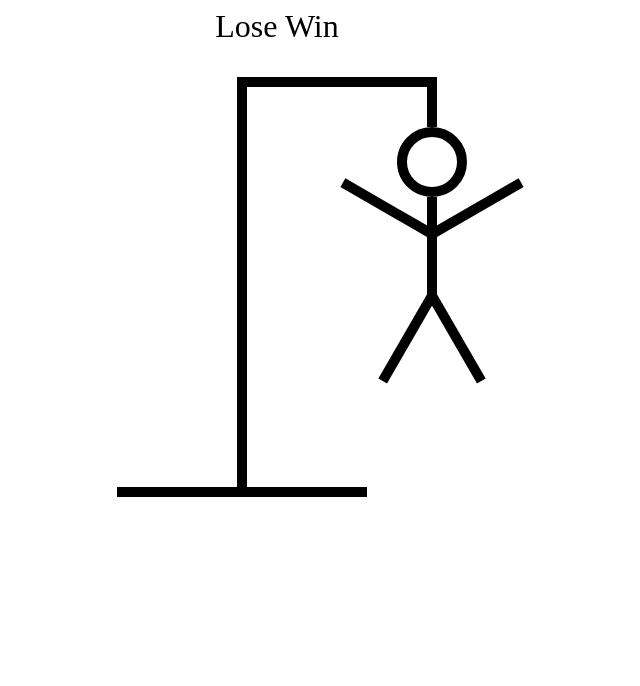
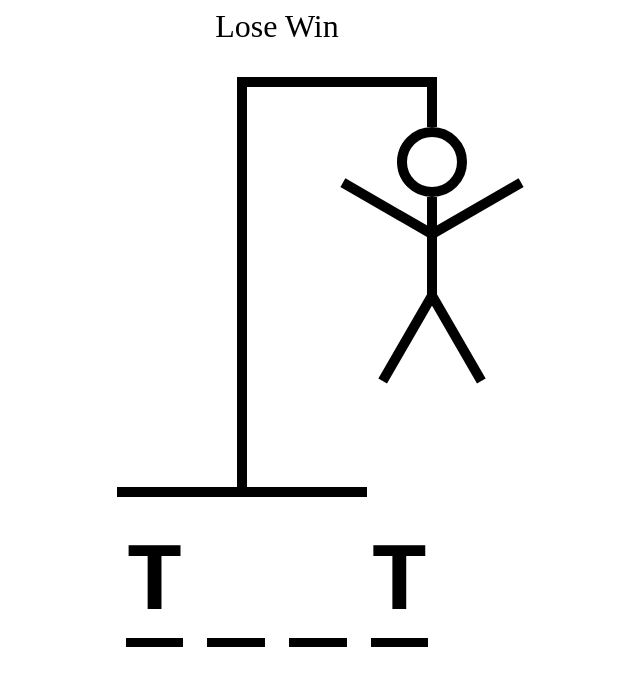
Before and after one commit to LeaBani/hangman-ts, a React (Vite) app: page / in a window 1280 px wide. Shown: the top 686 px of the page, without its empty margins (363-1003 px from the left). Built offline with nearby package versions, Linux system fonts and the light colour scheme.

Commit message:
add hangman word

```diff
--- a/src/HangManWord.tsx
+++ b/src/HangManWord.tsx
@@ -1,4 +1,9 @@
 export function HangManWord() {
+
+    const word = "test";
+    const guessedLetter = ["t"];
+
+
     return <div style={{
         display: "flex",
         gap: ".25em",
@@ -8,6 +13,10 @@
         fontFamily: "monospace"
 
     }}>
-
+        {word.split("").map((letter, index) => (
+            <span style={{borderBottom: ".1em solid black"}} key={index}>
+                <span style={{visibility: guessedLetter.includes(letter) ? "visible" : "hidden"}}>{letter}</span>
+            </span>
+        ))}
     </div>
 }
```
